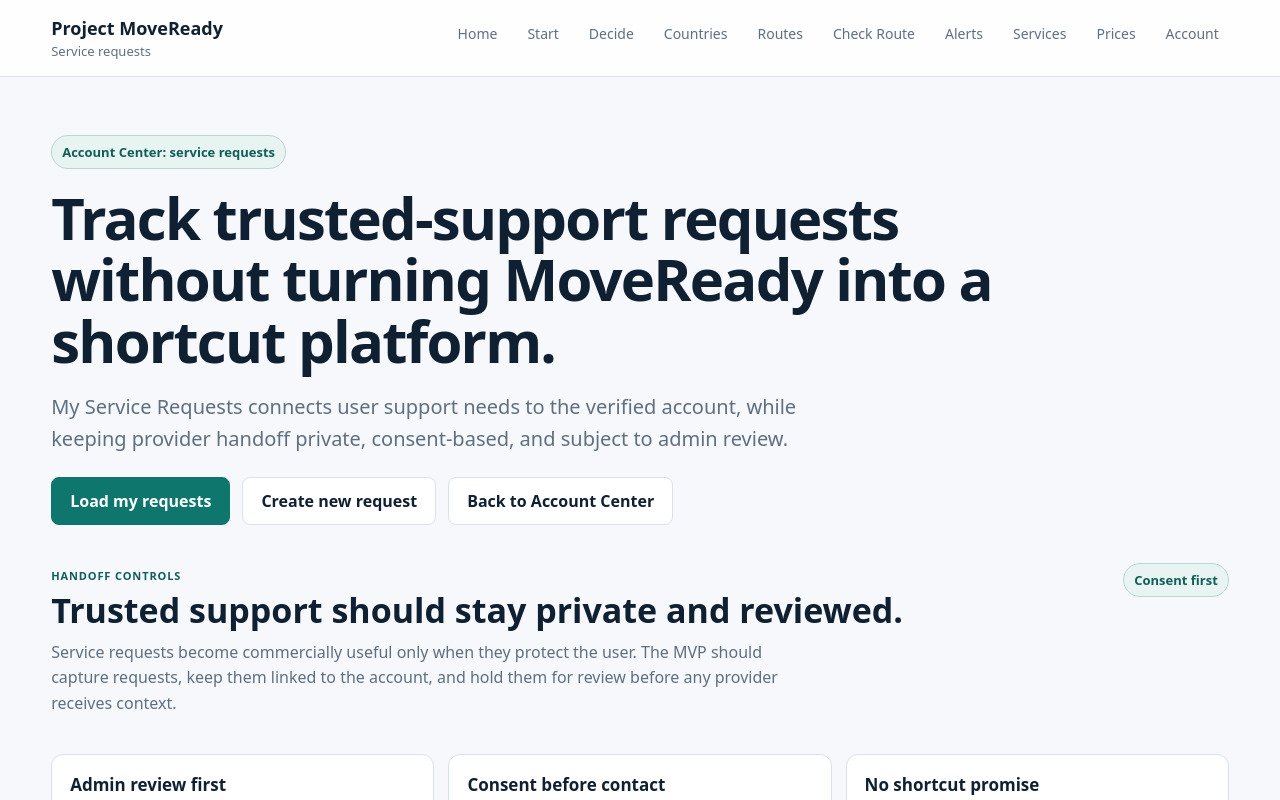
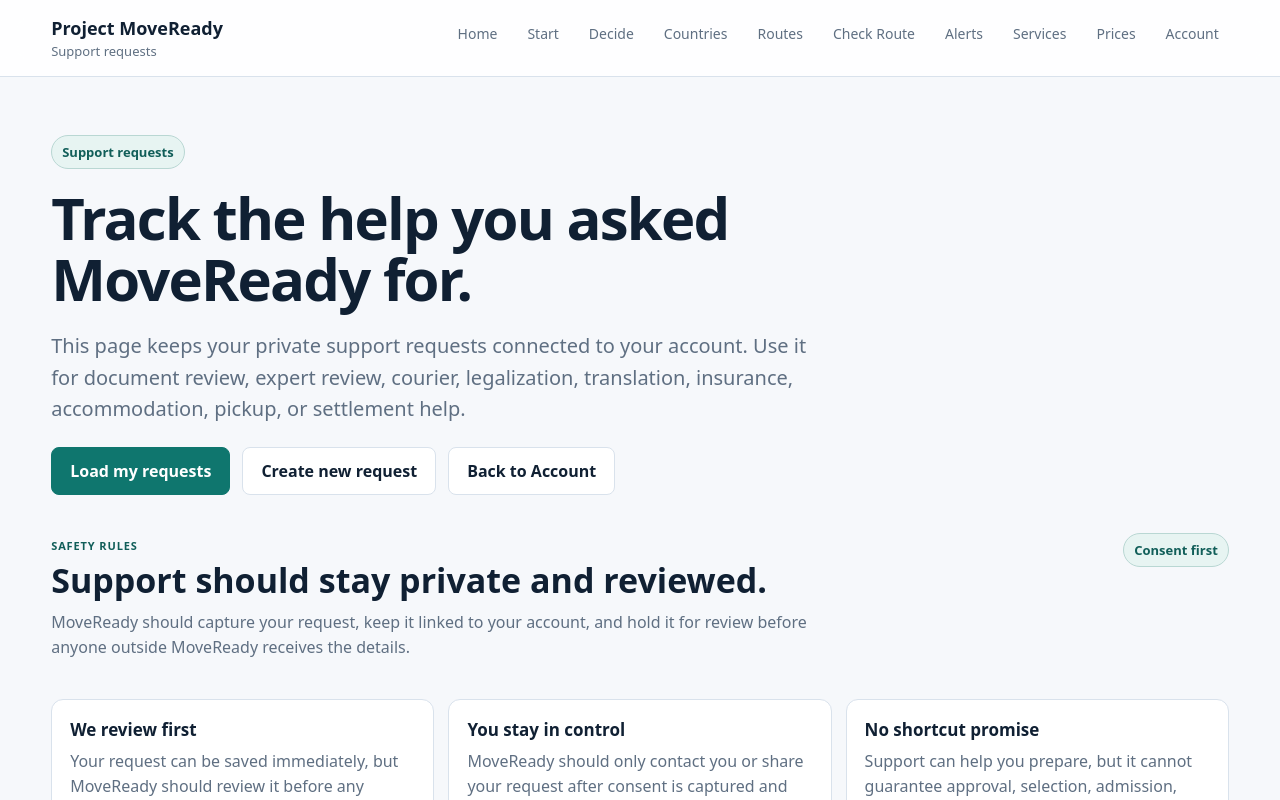
Before and after one commit to SirBM201/SirBM201-moveready-frontend, a Next.js app: page /service-requests in a window 1280 px wide. Shown: the top 800 px of the page. Built offline with nearby package versions, Linux system fonts and the light colour scheme; no server answers.

Commit message:
Simplify support requests page language

```diff
--- a/app/service-requests/page.tsx
+++ b/app/service-requests/page.tsx
@@ -3,35 +3,35 @@ import ServiceRequestsLookup from "@/components/ServiceRequestsLookup";
 
 const trustRules = [
   {
-    title: "Admin review first",
-    detail: "A request can be saved immediately, but provider handoff should wait until an admin confirms the user need, route context, and request quality.",
+    title: "We review first",
+    detail: "Your request can be saved immediately, but MoveReady should review it before any provider receives details.",
   },
   {
-    title: "Consent before contact",
-    detail: "MoveReady should only contact the user or share request context after explicit consent is captured and stored.",
+    title: "You stay in control",
+    detail: "MoveReady should only contact you or share your request after consent is captured and stored.",
   },
   {
     title: "No shortcut promise",
-    detail: "Service providers can support preparation and execution, but MoveReady must not imply approval, selection, admission, or job success.",
+    detail: "Support can help you prepare, but it cannot guarantee approval, selection, admission, appointment, or job success.",
   },
 ];
 
 export default function ServiceRequestsPage() {
   return (
     <main className="page-shell">
-      <SiteHeader sectionLabel="Service requests" />
+      <SiteHeader sectionLabel="Support requests" />
 
       <section className="hero-band compact-hero">
         <div className="hero-copy">
-          <span className="eyebrow">Account Center: service requests</span>
-          <h1>Track trusted-support requests without turning MoveReady into a shortcut platform.</h1>
+          <span className="eyebrow">Support requests</span>
+          <h1>Track the help you asked MoveReady for.</h1>
           <p className="lede">
-            My Service Requests connects user support needs to the verified account, while keeping provider handoff private, consent-based, and subject to admin review.
+            This page keeps your private support requests connected to your account. Use it for document review, expert review, courier, legalization, translation, insurance, accommodation, pickup, or settlement help.
           </p>
           <div className="actions">
             <a className="btn primary" href="#my-service-requests">Load my requests</a>
             <a className="btn" href="/services#request-service">Create new request</a>
-            <a className="btn" href="/dashboard">Back to Account Center</a>
+            <a className="btn" href="/dashboard">Back to Account</a>
           </div>
         </div>
       </section>
@@ -39,10 +39,10 @@ export default function ServiceRequestsPage() {
       <section className="section no-top-pad">
         <div className="section-heading-row">
           <div>
-            <p className="overline">Handoff controls</p>
-            <h2>Trusted support should stay private and reviewed.</h2>
+            <p className="overline">Safety rules</p>
+            <h2>Support should stay private and reviewed.</h2>
             <p className="section-intro">
-              Service requests become commercially useful only when they protect the user. The MVP should capture requests, keep them linked to the account, and hold them for review before any provider receives context.
+              MoveReady should capture your request, keep it linked to your account, and hold it for review before anyone outside MoveReady receives the details.
             </p>
           </div>
           <span className="status-dot">Consent first</span>
```
